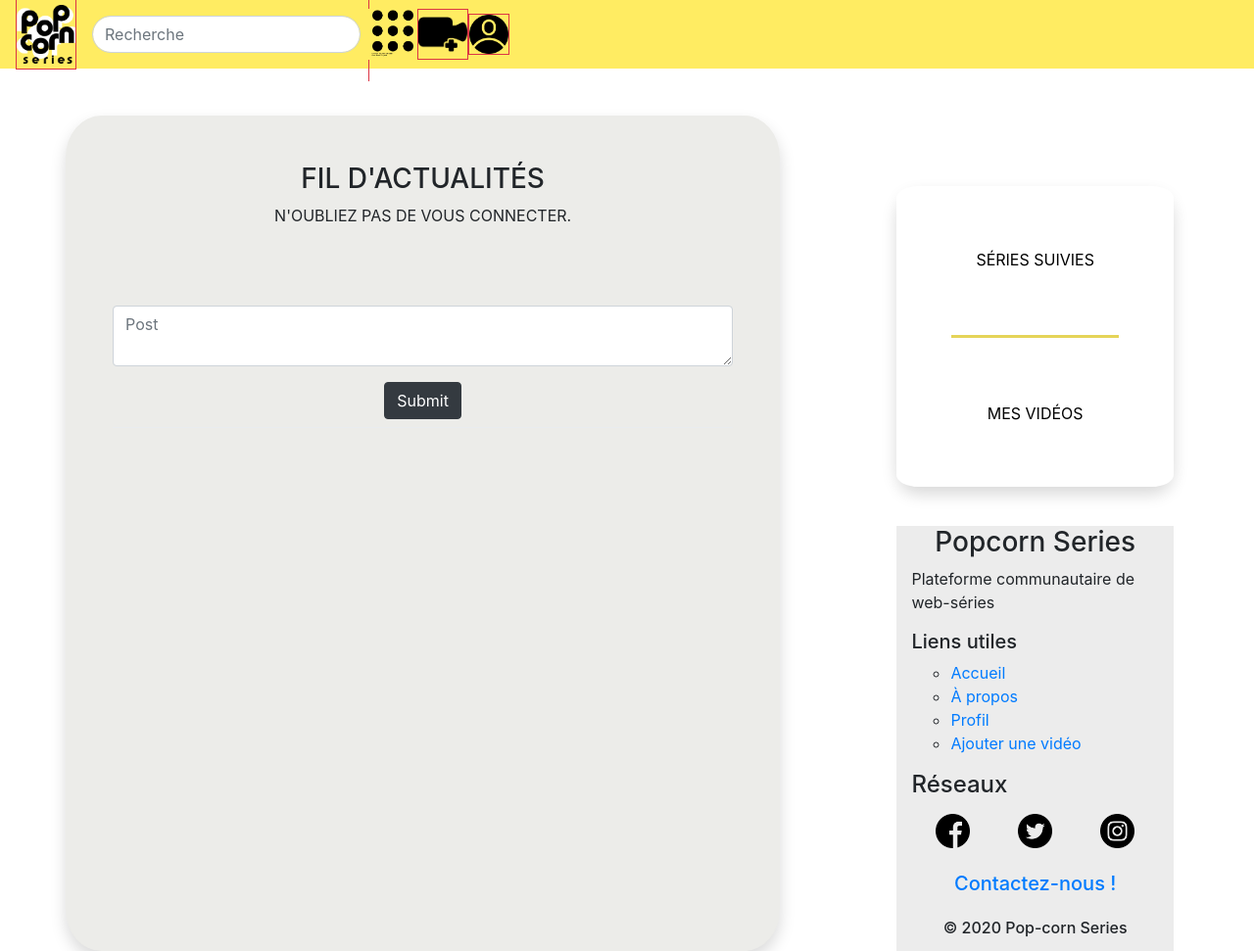
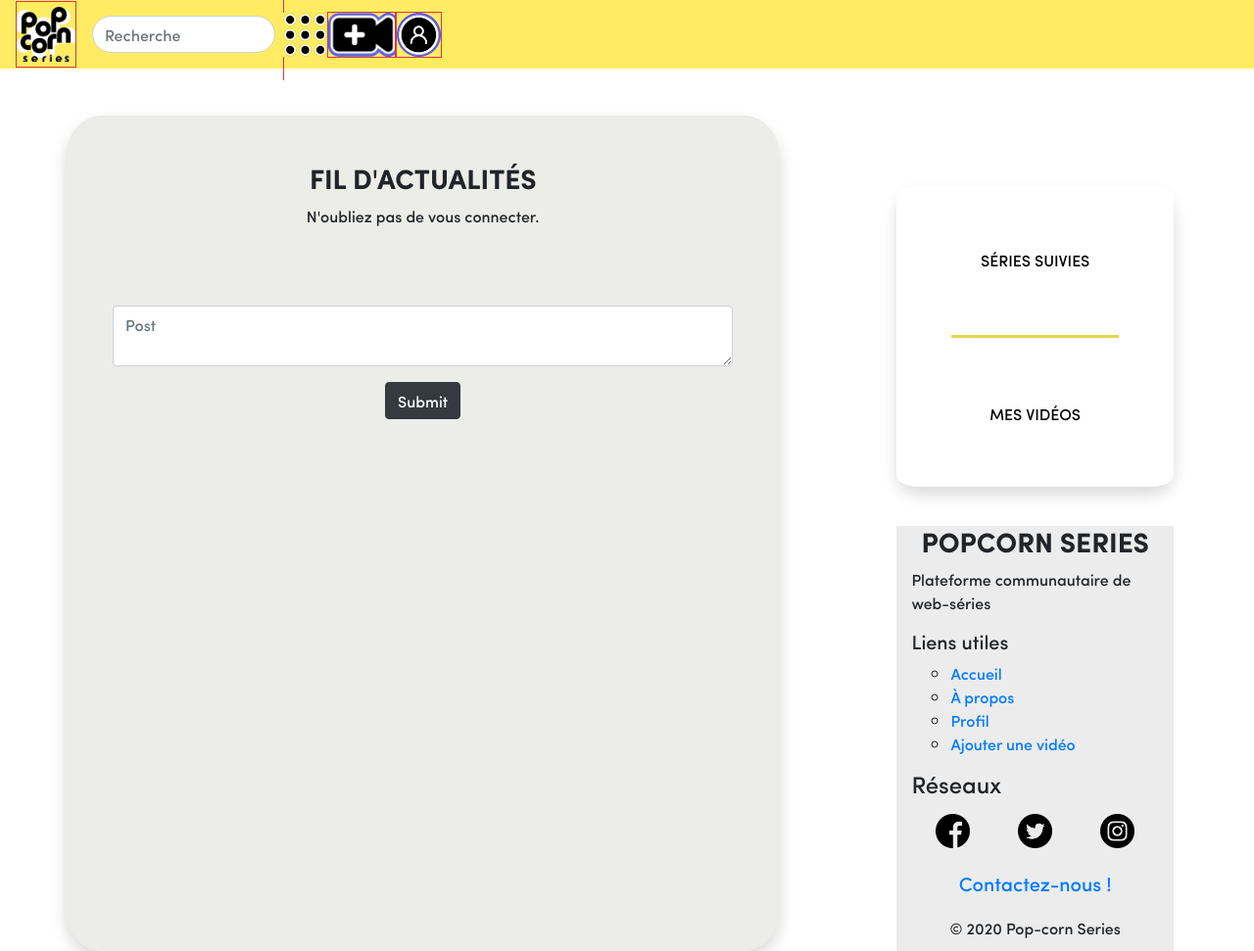
Before and after one commit to BalthPa/BAP-Crealinx-Web, a PHP site: page /pages/index.php in a window 1280 px wide. Shown: the whole page at 98% size. Run offline with PHP 8.4, Linux system fonts and the light colour scheme; the visitor is signed in with stand-in values (Sample User, id 1); data that the repository does not hold is empty.

Commit message:
plus de créa

```diff
--- a/css/style.css
+++ b/css/style.css
@@ -1,4 +1,23 @@
+* {
+    font-family: "sofia-pro-medium";
+}
 
+@font-face {
+    font-family: "gilroy-extrabold";
+    src: url("/fonts/GILROY-EXTRABOLD.otf")
+}
+@font-face {
+    font-family: "gilroy-light";
+    src: url("/fonts/GILROY-LIGHT.otf")
+}
+@font-face {
+    font-family: "sofia-pro-bold";
+    src: url("/fonts/SOFIA-PRO-BOLD.ttf")
+}
+@font-face {
+    font-family: "sofia-pro-medium";
+    src: url("/fonts/SOFIA-PRO-MEDIUM.ttf")
+}
 /* ALL */
 
 html {
@@ -15,6 +34,10 @@ html {
     height: 100px;
 } */
 
+
+
+
+
 /* NAV */
 
 .navbar {
@@ -27,22 +50,22 @@ html {
     background-image: url(../img/logo-bg-white.png);
     background-size: cover;
     width: 60px;
-    height: 60px;
+    height: 56px;
     box-sizing: border-box;
 }
 
 .category-logo {
     background-image: url(../img/nine-dots.png);
     background-size: cover;
-    width: 50px;
-    height: 50px;
+    width: 45px;
+    height: 45px;
     box-sizing: border-box;
 }
 
 
 .add-video-logo {
-    width: 50px;
-    height: 50px;
+    width: 68px;
+    height: 45px;
     box-sizing: border-box;
     background-image: url(../img/camera-plus.png);
     background-size: cover;
@@ -50,8 +73,8 @@ html {
 
 
 .profile-pic-logo {
-    width: 40px;
-    height: 40px;
+    width: 45px;
+    height: 45px;
     box-sizing: border-box;
     background-image: url(../img/pp.png);
     background-size: cover;
@@ -76,6 +99,10 @@ html {
     margin-top: 10vh;
     background-color: #ECECEC;
 }
+h3 {
+    font-family: "sofia-pro-bold";
+    text-transform: uppercase;
+}
 
 .blog {                                 /* Actualités (index.php) */
     max-height: 120vh;
@@ -84,13 +111,33 @@ html {
     border-radius: 5%;
 }
 
-.title-actus {
-    text-transform: uppercase;
-}
 
 .post {
     background-color: white;
 }
+
+
+::-webkit-scrollbar {
+    width: 15px;
+  }
+
+  /* Track */
+  ::-webkit-scrollbar-track {
+    background: #c6c6c6;
+    border-radius: 10px;
+  }
+
+  /* Handle */
+  ::-webkit-scrollbar-thumb {
+    background: rgb(155, 155, 155);
+    border-radius: 10px;
+    transition: 0.5s;
+  }
+
+  /* Handle on hover */
+  ::-webkit-scrollbar-thumb:hover {
+    background: rgb(128, 128, 128);
+  }
 
 
 
```
Also changed, not shown: texte.txt (+12 -0 lines), fonts/GILROY-EXTRABOLD.otf (added), fonts/GILROY-LIGHT.otf (added), fonts/SOFIA-PRO-BOLD.ttf (added), fonts/SOFIA-PRO-MEDIUM.ttf (added), img/bg.png (added), img/camera-plus.png, img/logo-bg-white.png, img/nine-dots.png, img/popcorn-multiple.png (added), img/pp.png, img/profil.png (deleted), img/sign-up.png (added).
